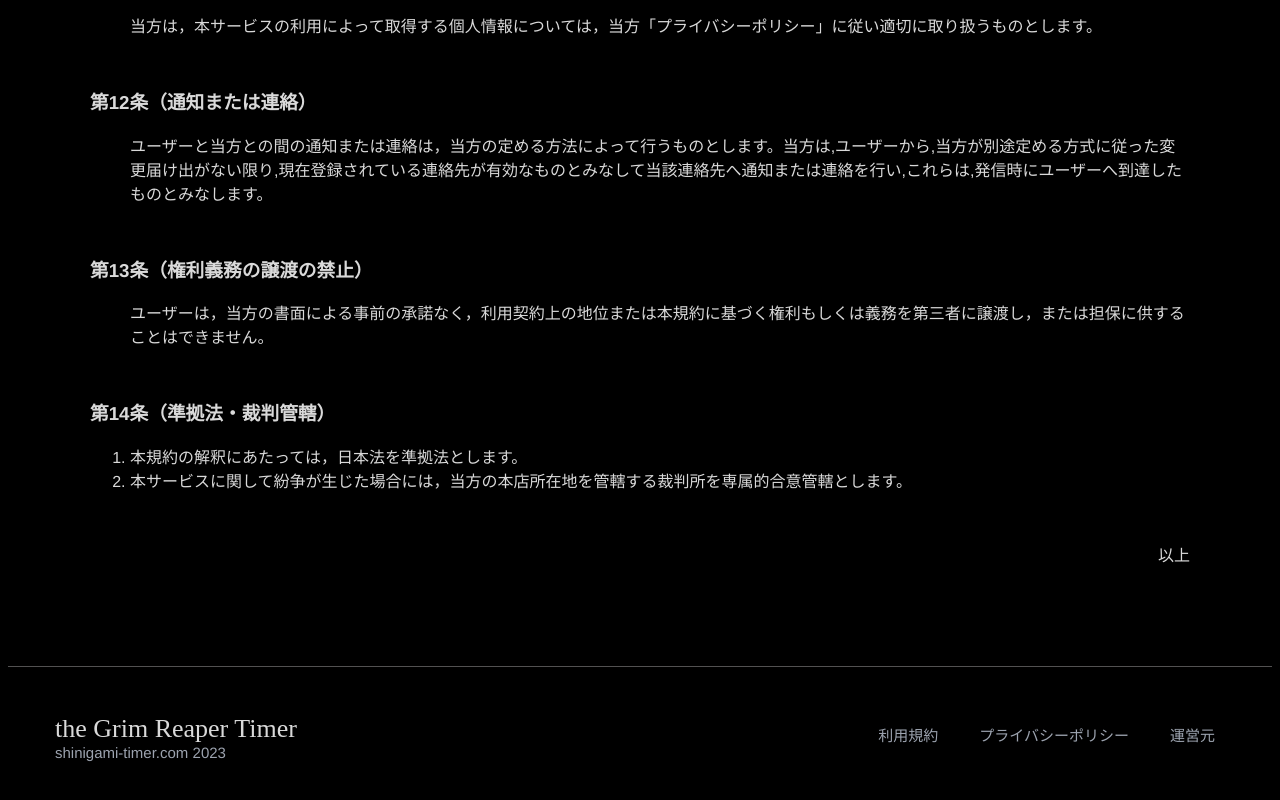
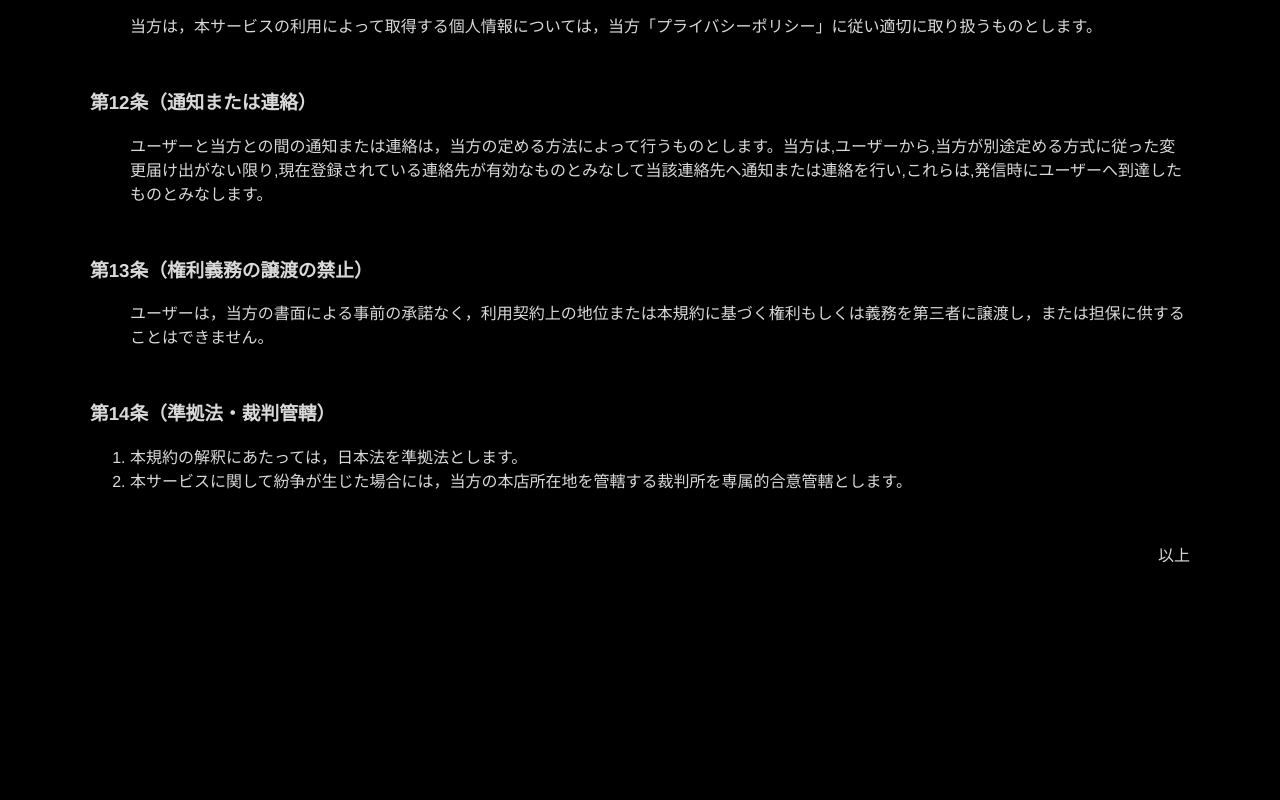
Before and after one commit to murai-misaki/theGrimReaper_timer, a Vue app in the folder timer-vuejs/: page /termsofservice in a window 1280 px wide. Shown: the part 3012-3812 px from the top of the page. After the commit the page ends 3678 px from the top, so only its background shows below. Built offline with nearby package versions, Linux system fonts and the light colour scheme; a web font is replaced by a local one.

Commit message:
fix: TermsOfServicePage.vue・PrivacyPolicyPage.vueからFooterLink.vueを削除 #72

```diff
--- a/timer-vuejs/src/views/PrivacyPolicyPage.vue
+++ b/timer-vuejs/src/views/PrivacyPolicyPage.vue
@@ -1,14 +1,12 @@
 <template>
   <PrivacyPolicy />
-  <FooterLink />
 </template>
 
 <script>
   import PrivacyPolicy from '../components/PrivacyPolicy.vue'
-  import FooterLink from '../components/FooterLink.vue'
 
   export default {
-    components: { PrivacyPolicy, FooterLink },
+    components: { PrivacyPolicy },
 
     data () {
       return {
--- a/timer-vuejs/src/views/TermsOfServicePage.vue
+++ b/timer-vuejs/src/views/TermsOfServicePage.vue
@@ -1,14 +1,12 @@
 <template>
   <TermsOfService />
-  <FooterLink />
 </template>
 
 <script>
   import TermsOfService from '../components/TermsOfService.vue'
-  import FooterLink from '../components/FooterLink.vue'
 
   export default {
-    components: { TermsOfService, FooterLink },
+    components: { TermsOfService },
 
     data () {
       return {
```
